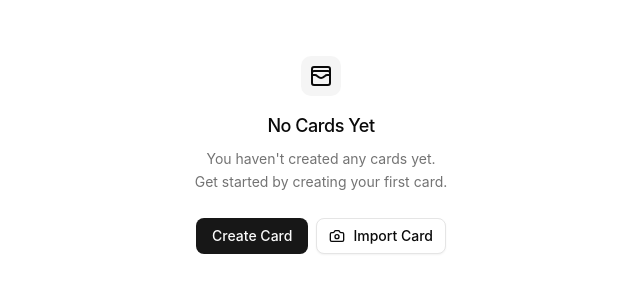
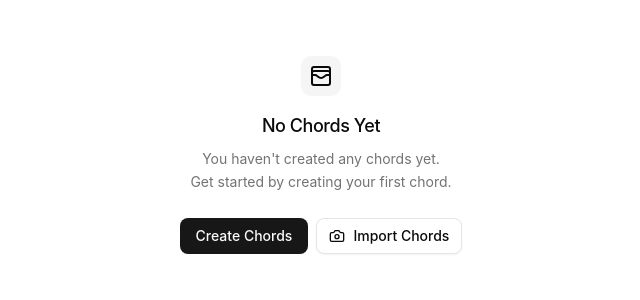
Before and after one commit to belowevolve/guitar-mates, a Next.js app: page / in a window 1280 px wide. Shown: the top 300 px of the page, without its empty margins (319-959 px from the left). Built offline with nearby package versions, Linux system fonts and the light colour scheme.

Commit message:
chore: update page

```diff
--- a/src/app/page.tsx
+++ b/src/app/page.tsx
@@ -23,20 +23,20 @@ export default function Page() {
         <EmptyMedia variant="icon">
           <WalletCardsIcon />
         </EmptyMedia>
-        <EmptyTitle>No Cards Yet</EmptyTitle>
+        <EmptyTitle>No Chords Yet</EmptyTitle>
         <EmptyDescription>
-          You haven&apos;t created any cards yet. Get started by creating your
-          first card.
+          You haven&apos;t created any chords yet. Get started by creating your
+          first chord.
         </EmptyDescription>
       </EmptyHeader>
       <EmptyContent>
         <div className="flex gap-2">
           <Button asChild>
-            <Link href="/create-card">Create Card</Link>
+            <Link href="/create">Create Chords</Link>
           </Button>
           <Button variant="outline">
             <CameraIcon />
-            Import Card
+            Import Chords
           </Button>
         </div>
       </EmptyContent>
```
